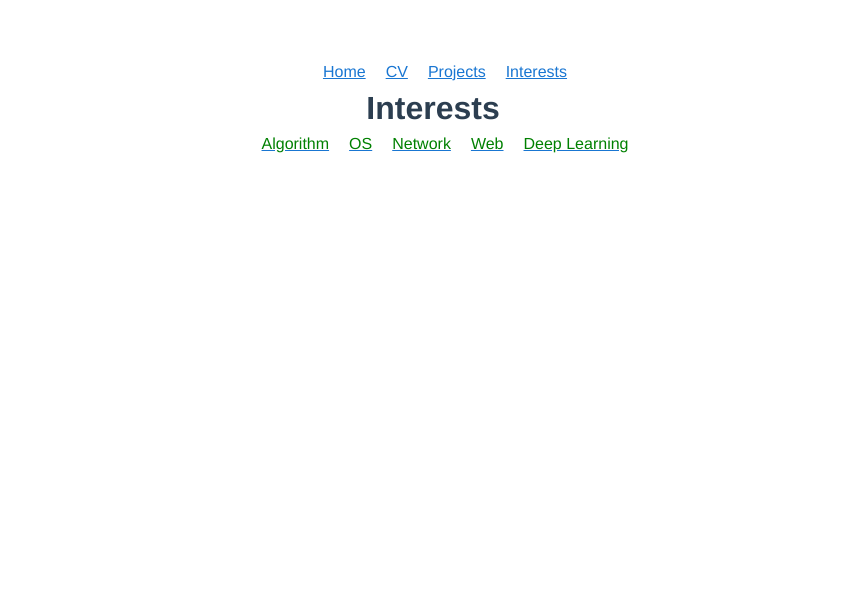
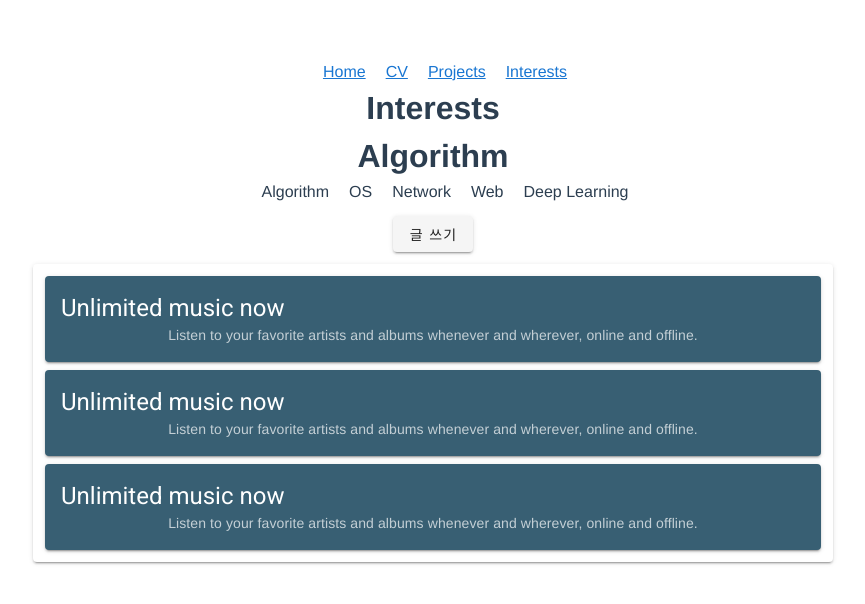
Before and after one commit to yeomkyeorae/yeomlog, a Vue app in the folder frontend/: page /interests in a window 1280 px wide. Shown: the top 604 px of the page, without its empty margins (207-1072 px from the left). Built offline with nearby package versions, Linux system fonts and the light colour scheme.

Commit message:
200223 | delete interests components

```diff
--- a/frontend/src/components/Algorithm.vue
+++ /dev/null
@@ -1,39 +0,0 @@
-<template>
-  <div>
-		<h1>Algorithm</h1>
-    <v-btn class="mt-3 mb-3" to="algorithm/create">글 쓰기</v-btn>
-    <PostList></PostList>
-  </div>
-</template>
-
-<script>
-import PostList from '@/components/PostList.vue'
-
-export default {
-    name: 'Algorithm',
-    components: {
-      PostList
-    },
-    data() {
-      return {
-        algorithm: 'asdf'
-      }
-    }
-}
-</script>
-<style>
-h3 {
-  margin: 40px 0 0;
-}
-ul {
-  list-style-type: none;
-  padding: 0;
-}
-li {
-  display: inline-block;
-  margin: 0 10px;
-}
-a {
-  color: #42b983;
-}
-</style>
--- a/frontend/src/components/DeepLearning.vue
+++ /dev/null
@@ -1,34 +0,0 @@
-<template>
-  <div>
-	<h1>DeepLearning</h1>
-    <v-btn class="mt-3 mb-3" to="deeplearning/create">글 쓰기</v-btn>
-    <PostList></PostList>
-  </div>
-</template>
-
-<script>
-import PostList from '@/components/PostList.vue'
-
-export default {
-    name: 'DeepLearning',
-    components: {
-      PostList
-    }
-}
-</script>
-<style>
-h3 {
-  margin: 40px 0 0;
-}
-ul {
-  list-style-type: none;
-  padding: 0;
-}
-li {
-  display: inline-block;
-  margin: 0 10px;
-}
-a {
-  color: #42b983;
-}
-</style>
--- a/frontend/src/components/DropdownBtn.vue
+++ b/frontend/src/components/DropdownBtn.vue
@@ -13,7 +13,6 @@
           </v-list-item>
         </v-list>
       </v-menu>
-      {{ index }}
     </div>
     <Project :projectId="index"/>
   </v-container>
--- /dev/null
+++ b/frontend/src/components/Interest.vue
@@ -0,0 +1,51 @@
+<template>
+  <div>
+	<h1>{{ title }}</h1>
+  <ul>
+      <li><span class="span" @click="change('Algorithm')">Algorithm</span></li>
+      <li><span class="span" @click="change('Os')">OS</span></li>
+      <li><span class="span" @click="change('Network')">Network</span></li>
+      <li><span class="span" @click="change('Web')">Web</span></li>
+			<li><span class="span" @click="change('Deep Learning')">Deep Learning</span></li>
+    </ul>
+    <v-btn class="mt-3 mb-3" to="/create">글 쓰기</v-btn>
+    <PostList></PostList>
+  </div>
+</template>
+
+<script>
+import PostList from '@/components/PostList.vue'
+
+export default {
+    name: 'Interest',
+    components: {
+      PostList
+    },
+    data() {
+      return {
+        title: 'Algorithm'
+      }
+    },
+    methods: {
+      change(title) {
+        this.title = title
+      }
+    }
+}
+</script>
+<style>
+h3 {
+  margin: 40px 0 0;
+}
+ul {
+  list-style-type: none;
+  padding: 0;
+}
+li {
+  display: inline-block;
+  margin: 0 10px;
+}
+a {
+  color: #42b983;
+}
+</style>
--- a/frontend/src/components/CreateForm.vue
+++ b/frontend/src/components/InterestCreate.vue
@@ -12,7 +12,7 @@
 // import axios from 'axios'
 
   export default {
-    name: 'CreateForm',
+    name: 'InterestCreate',
     props: {
       category: {
         type: String
--- a/frontend/src/components/MenuBar.vue
+++ /dev/null
@@ -1,33 +0,0 @@
-<template>
-  <div>
-    <ul>
-      <li><router-link :to="{ name: 'Algorithm'}"><span class="span">Algorithm</span></router-link></li>
-      <li><router-link :to="{ name: 'OS'}"><span class="span">OS</span></router-link></li>
-      <li><router-link :to="{ name: 'Network'}"><span class="span">Network</span></router-link></li>
-      <li><router-link :to="{ name: 'Web'}"><span class="span">Web</span></router-link></li>
-			<li><router-link :to="{ name: 'DeepLearning'}"><span class="span">Deep Learning</span></router-link></li>
-    </ul>
-  </div>
-</template>
-
-<script>
-export default {
-    name: 'MenuBar',
-}
-</script>
-<style>
-h3 {
-  margin: 40px 0 0;
-}
-ul {
-  list-style-type: none;
-  padding: 0;
-}
-li {
-  display: inline-block;
-  margin: 0 10px;
-}
-.span {
-  color: green;
-}
-</style>
--- a/frontend/src/components/Network.vue
+++ /dev/null
@@ -1,34 +0,0 @@
-<template>
-  <div>
-	<h1>Network</h1>
-    <v-btn class="mt-3 mb-3" to="network/create">글 쓰기</v-btn>
-    <PostList></PostList>
-  </div>
-</template>
-
-<script>
-import PostList from '@/components/PostList.vue'
-
-export default {
-    name: 'Network',
-    components: {
-      PostList
-    }
-}
-</script>
-<style>
-h3 {
-  margin: 40px 0 0;
-}
-ul {
-  list-style-type: none;
-  padding: 0;
-}
-li {
-  display: inline-block;
-  margin: 0 10px;
-}
-a {
-  color: #42b983;
-}
-</style>
--- a/frontend/src/components/Os.vue
+++ /dev/null
@@ -1,34 +0,0 @@
-<template>
-  <div>
-	<h1>Os</h1>
-    <v-btn class="mt-3 mb-3" to="os/create">글 쓰기</v-btn>
-    <PostList></PostList>
-  </div>
-</template>
-
-<script>
-import PostList from '@/components/PostList.vue'
-
-export default {
-    name: 'Os',
-    components: {
-      PostList
-    }
-}
-</script>
-<style>
-h3 {
-  margin: 40px 0 0;
-}
-ul {
-  list-style-type: none;
-  padding: 0;
-}
-li {
-  display: inline-block;
-  margin: 0 10px;
-}
-a {
-  color: #42b983;
-}
-</style>
--- a/frontend/src/components/PostList.vue
+++ b/frontend/src/components/PostList.vue
@@ -1,6 +1,6 @@
 <template>
   <v-card
-    max-width="600"
+    max-width="800"
     class="mx-auto"
   >
 
--- a/frontend/src/components/Web.vue
+++ /dev/null
@@ -1,34 +0,0 @@
-<template>
-  <div>
-	<h1>Web</h1>
-    <v-btn class="mt-3 mb-3" to="web/create">글 쓰기</v-btn>
-    <PostList></PostList>
-  </div>
-</template>
-
-<script>
-import PostList from '@/components/PostList.vue'
-
-export default {
-    name: 'Web',
-    components: {
-      PostList
-    }
-}
-</script>
-<style>
-h3 {
-  margin: 40px 0 0;
-}
-ul {
-  list-style-type: none;
-  padding: 0;
-}
-li {
-  display: inline-block;
-  margin: 0 10px;
-}
-a {
-  color: #42b983;
-}
-</style>
--- a/frontend/src/views/Interests.vue
+++ b/frontend/src/views/Interests.vue
@@ -1,18 +1,17 @@
 <template>
   <div>
     <h1>Interests</h1>
-    <MenuBar></MenuBar>
-    <router-view></router-view>
+    <Interest />
   </div>
 </template>
 
 <script>
-import MenuBar from '@/components/MenuBar.vue'
+import Interest from '@/components/Interest.vue'
 
 export default {
   name: 'Interests',
   components: {
-    MenuBar
+    Interest
   }
 }
 </script>
```
Also changed, not shown: frontend/src/router/index.js (+2 -12 lines).
